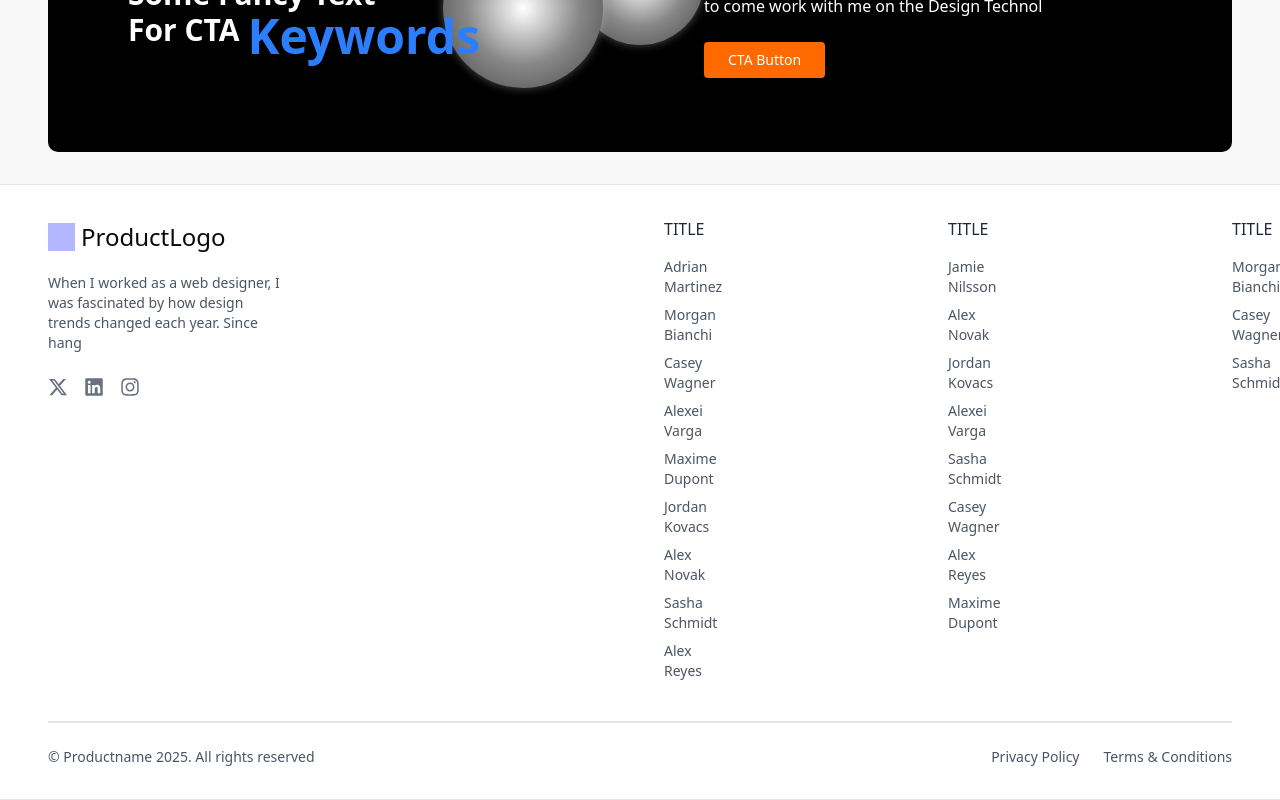
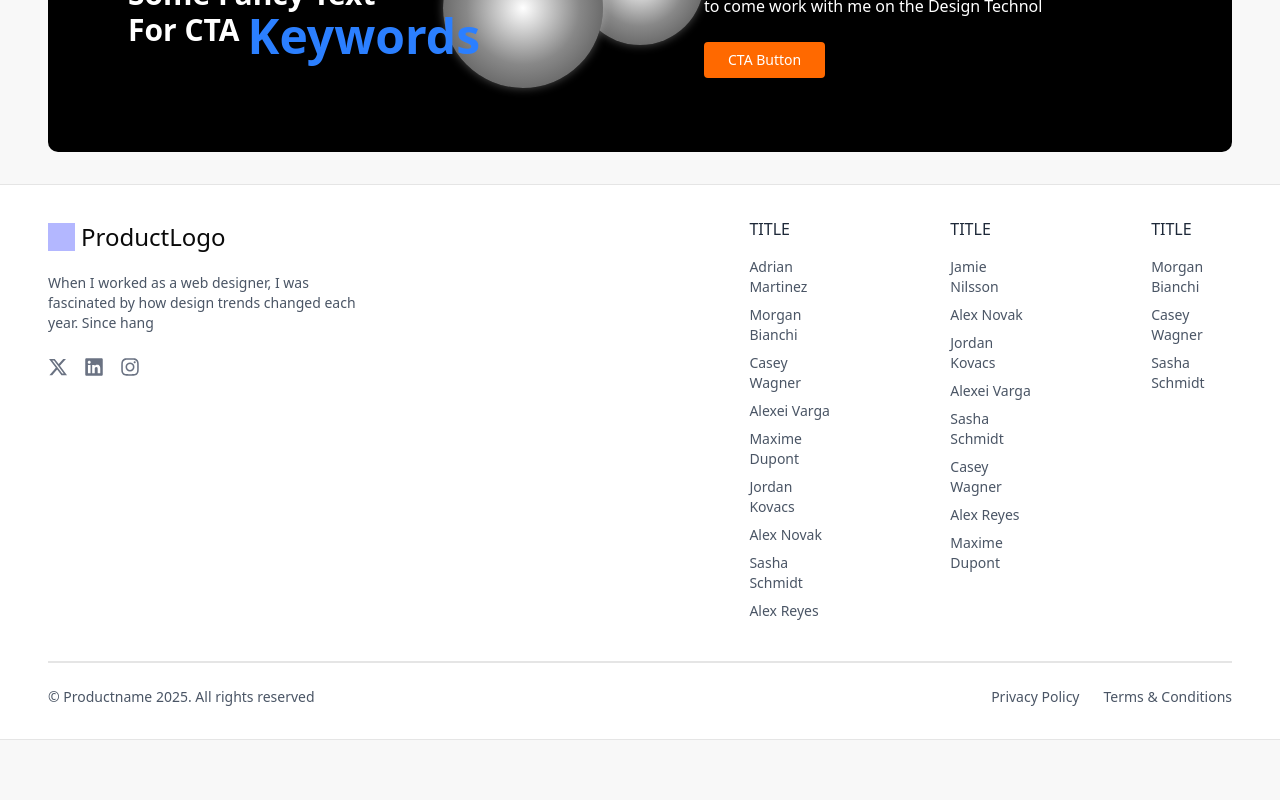
Before and after one commit to aashu79/codeavatar_figma_clone, a Next.js app: page / in a window 1280 px wide. Shown: the part 6494-7294 px from the top of the page. After the commit the page ends 7234 px from the top, so only its background shows below. Built offline with nearby package versions, Linux system fonts and the light colour scheme.

Commit message:
fix(footer): fix the widht of links column

```diff
--- a/src/app/appComponents/common/Card.tsx
+++ b/src/app/appComponents/common/Card.tsx
@@ -3,7 +3,7 @@ import { CardProps } from "../../../types/globalTypes";
 
 const Card = ({ title, description, isHighlighted }: CardProps) => {
   return (
-    <div className="rounded-lg overflow-hidden  w-[438px] h-[409px]">
+    <div className="rounded-lg overflow-hidden w-[438px] h-[409px]">
       <header
         className={`p-6 shadow-sm  ${
           isHighlighted ? "bg-orange-100" : "bg-white"
--- a/src/app/sections/Footer.tsx
+++ b/src/app/sections/Footer.tsx
@@ -82,9 +82,9 @@ const Footer = () => {
 
           {/* Columns Section */}
 
-          <section className="grid grid-cols-3 gap-[284px]  col-span-3">
+          <section className="grid grid-cols-3  gap-[120px]  ">
             {columns.map((column, columnIndex) => (
-              <div className="col-span-1 " key={columnIndex}>
+              <div className="w-full" key={columnIndex}>
                 <h3 className="font-medium text-gray-800 mb-4">
                   {column.title}
                 </h3>
```
